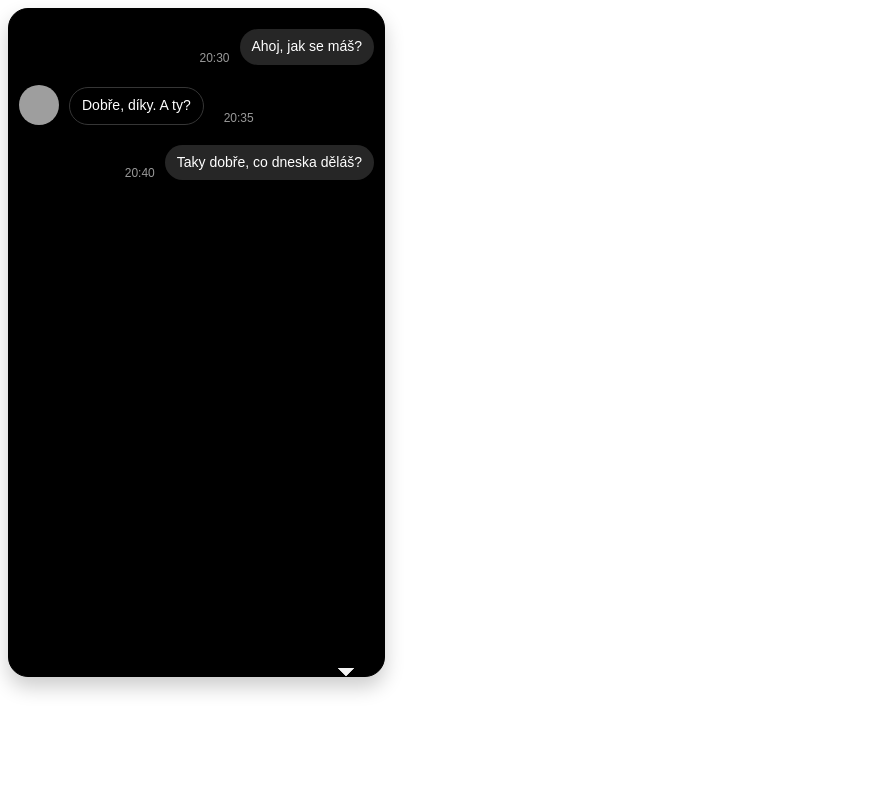
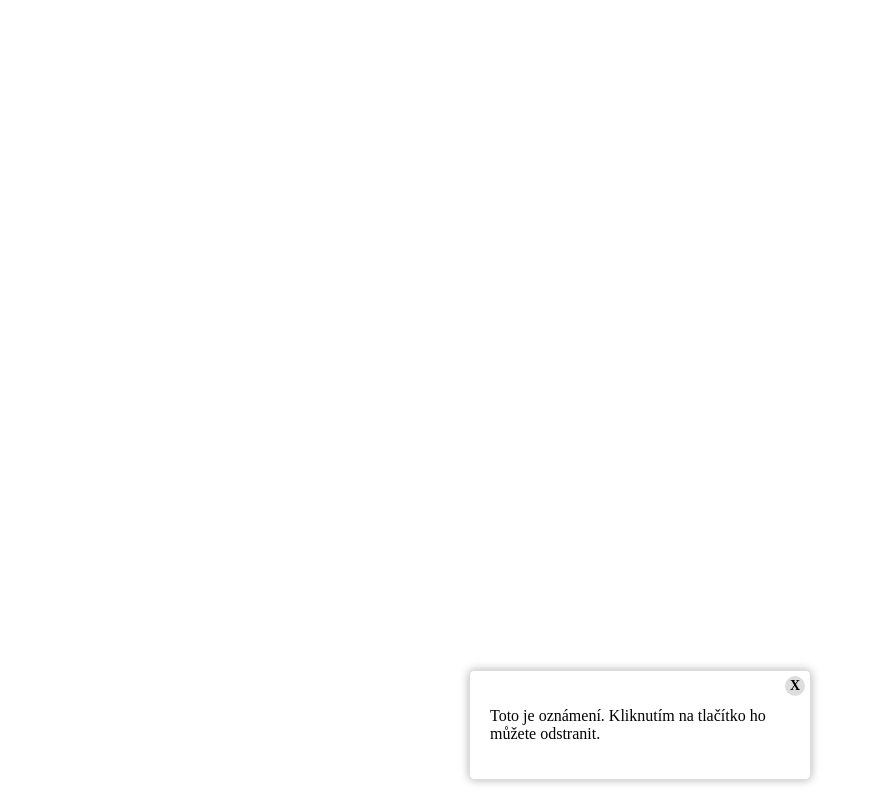
Before and after one commit to jonlevinsky/M-H, a plain HTML site: page test.html in a window 1280 px wide. Shown: the whole page, without its empty margins (0-877 px from the left). Drawn offline with Linux system fonts and the light colour scheme; grey boxes are pictures that could not be loaded.

Commit message:
sus update

```diff
--- a/style.css
+++ b/style.css
@@ -1,3 +1,4 @@
+    /* Všechno */
 @import url('https://fonts.googleapis.com/css?family=Poppins:200,300,400,500,600,700,800,900&display=swap');
 *
 {
@@ -28,7 +29,7 @@ body {
     background-position: 0% 0%;
 }
 }
-
+/* Counter */
 
     h1 {
         text-align: center;
@@ -42,11 +43,20 @@ body {
             font-size: 90px;
             text-align: center;
         }
+
+        #oznameni {
+            width: 450px;
+        }
+
     }
     @media screen and (min-width: 600px) {
         #countdown {
             font-size: 90px;
             text-align: center;
+        }
+
+        #oznameni {
+            max-width: auto;
         }
     }
     h2 {
@@ -99,3 +109,81 @@ body {
         opacity: 1;
         transition: 0.1s ease-in-out;
     }
+
+/* Oznámení */
+    #oznameni {
+        display: none;
+        position: fixed;
+        bottom: 20px;
+        left: 50%;
+        transform: translateX(-50%);
+        padding: 30px;
+        background-color: rgba(0, 0, 0, 0.61);
+        border-radius: 20px;
+        box-shadow: 0 0 20px rgb(0, 0, 0);
+        z-index: 9999;
+    }
+
+    #oznameni p {
+        color: #fff;
+        font-style: normal;
+        text-shadow: none;
+        text-align: center;
+        margin: auto;
+    }
+
+    #oznameni h1 {
+        color: #ff0000;
+        font-style: normal;
+        text-shadow: none;
+        text-align: center;
+        margin: auto;
+    }
+
+    #oznameni.zobrazit {
+        display: block;
+        animation: vyjeti 0.5s forwards;
+    }
+
+    #oznameni.zavrit {
+        animation: zajeti 0.5s forwards;
+    }
+
+    #zavrit {
+        position: absolute;
+        top: 10px;
+        right: 10px;
+        width: 30px;
+        height: 30px;
+        background-color: #5a545477;
+        border-radius: 50%;
+        text-align: center;
+        line-height: 30px;
+        font-size: 20px;
+        font-weight: bold;
+        cursor: pointer;
+    }
+
+    #zavrit x {
+        color: #fff;
+        text-shadow: none;
+        margin: auto;
+    }
+
+    @keyframes vyjeti {
+        from {
+        bottom: -100px;
+        }
+        to {
+        bottom: 20px;
+        }
+    }
+
+    @keyframes zajeti {
+        from {
+        bottom: 20px;
+        }
+        to {
+        bottom: -100%;
+        }
+    }
--- a/test.html
+++ b/test.html
@@ -1,121 +1,91 @@
-<div class="phone">
-  <div class="dm-container sent">
-    <div class="dm-bubble sent">
-      <p class="dm-text">Ahoj, jak se máš?</p>
-    </div>
-    <p class="dm-time">20:30</p>
-  </div>
-  <div class="dm-container received">
-    <div class="dm-avatar">
-      <img src="https://example.com/profile.jpg" alt="Profilová fotka">
-    </div>
-    <div class="dm-bubble received">
-      <p class="dm-text">Dobře, díky. A ty?</p>
-    </div>
-    <p class="dm-time">20:35</p>
-  </div>
-  <div class="dm-container sent">
-    <div class="dm-bubble sent">
-      <p class="dm-text">Taky dobře, co dneska děláš?</p>
-    </div>
-    <p class="dm-time">20:40</p>
-  </div>
-</div>
-
-
-
-
+<!DOCTYPE html>
+<html>
+  <head>
+    <title>Oznámení</title>
     <style>
-
-*{
-  font-family: Arial, Helvetica, sans-serif;
+/* Oznámení */
+      #oznameni {
+        display: none;
+        position: fixed;
+        bottom: 20px;
+        left: 50%;
+        transform: translateX(-50%);
+        width: 300px;
+        padding: 20px;
+        background-color: #fff;
+        border: 1px solid #ddd;
+        border-radius: 5px;
+        box-shadow: 0 0 10px rgba(0, 0, 0, 0.3);
+        z-index: 9999;
       }
 
-.phone {
-  position: relative;
-  width: 375px;
-  height: 667px;
-  background-color: #000;
-  border: 1px solid #000000;
-  border-radius: 20px;
-  box-shadow: 0 10px 20px rgba(0, 0, 0, 0.2);
+      #oznameni.zobrazit {
+        display: block;
+        animation: vyjeti 0.5s forwards;
       }
 
-.dm-container {
-  display: flex;
-  flex-direction: row-reverse;
-  align-items: flex-end;
-  margin: 20px 0;
+      #oznameni.zavrit {
+        animation: zajeti 0.5s forwards;
       }
 
-.dm-profile-pic {
-  width: 40px;
-  height: 40px;
+      #zavrit {
+        position: absolute;
+        top: 5px;
+        right: 5px;
+        width: 20px;
+        height: 20px;
+        background-color: #ddd;
         border-radius: 50%;
-  margin-right: 10px;
+        text-align: center;
+        line-height: 20px;
+        font-size: 14px;
+        font-weight: bold;
+        cursor: pointer;
       }
 
-.dm-bubble {
-  color: #333;
-  padding: 8px 12px;
-  border-radius: 20px;
-  max-width: 70%;
-  margin: 0 10px;
+      @keyframes vyjeti {
+        from {
+          bottom: -100px;
+        }
+        to {
+          bottom: 20px;
+        }
       }
 
-.dm-bubble.sent{
-  background-color: #262626;
+      @keyframes zajeti {
+        from {
+          bottom: 20px;
+        }
+        to {
+          bottom: -200px;
+        }
       }
 
-.dm-bubble.received{
-  border: 1px solid #363636;
-  background-color: #000;
+    </style>
+  </head>
+  <body>
+    <div id="oznameni">
+      <p>Toto je oznámení. Kliknutím na tlačítko ho můžete odstranit.</p>
+      <div id="zavrit">X</div>
+    </div>
+    <script>
+      // Funkce pro zobrazení oznámení
+      function zobrazitOznameni() {
+        document.getElementById("oznameni").classList.add("zobrazit");
       }
 
-.dm-bubble:before {
-  content: "";
-  position: absolute;
-  bottom: -8px;
-  right: 30px;
-  border: 8px solid transparent;
-  border-top-color: #f3f3f3;
+      // Funkce pro skrytí oznámení
+      function skrytOznameni() {
+        document.getElementById("oznameni").classList.add("zavrit");
       }
 
-.dm-time {
-  font-size: 12px;
-  color: #999;
-  margin: 0 10px;
-}
+      // Připojení funkce k tlačítku pro skrytí oznámení
+      document.getElementById("zavrit").addEventListener("click", function() {
+        skrytOznameni();
+      });
 
-.dm-text {
-  color: #fff;
-  margin: 0;
-  font-size: 14px;
-  line-height: 1.4;
-}
-
-.dm-container.received {
-  flex-direction: row;
-  align-items: flex-end;
-}
-
-.dm-avatar {
-  width: 40px;
-  height: 40px;
-  overflow: hidden;
-  border-radius: 50%;
-  margin: 0 10px;
-}
-
-.dm-avatar img {
-  width: 100%;
-  height: 100%;
-  object-fit: cover;
-}
-
-.dm-bubble {
-  margin: 0 10px 0 0;
-}
-
-
-</style>
+      // Zobrazení oznámení po načtení stránky
+      window.onload = zobrazitOznameni;
+    </script>
+  </body>
+</html>
```
Also changed, not shown: index.html (+25 -0 lines), scripts.js (line endings or trailing spaces). Lines whose indentation alone changed are shown as unchanged.
